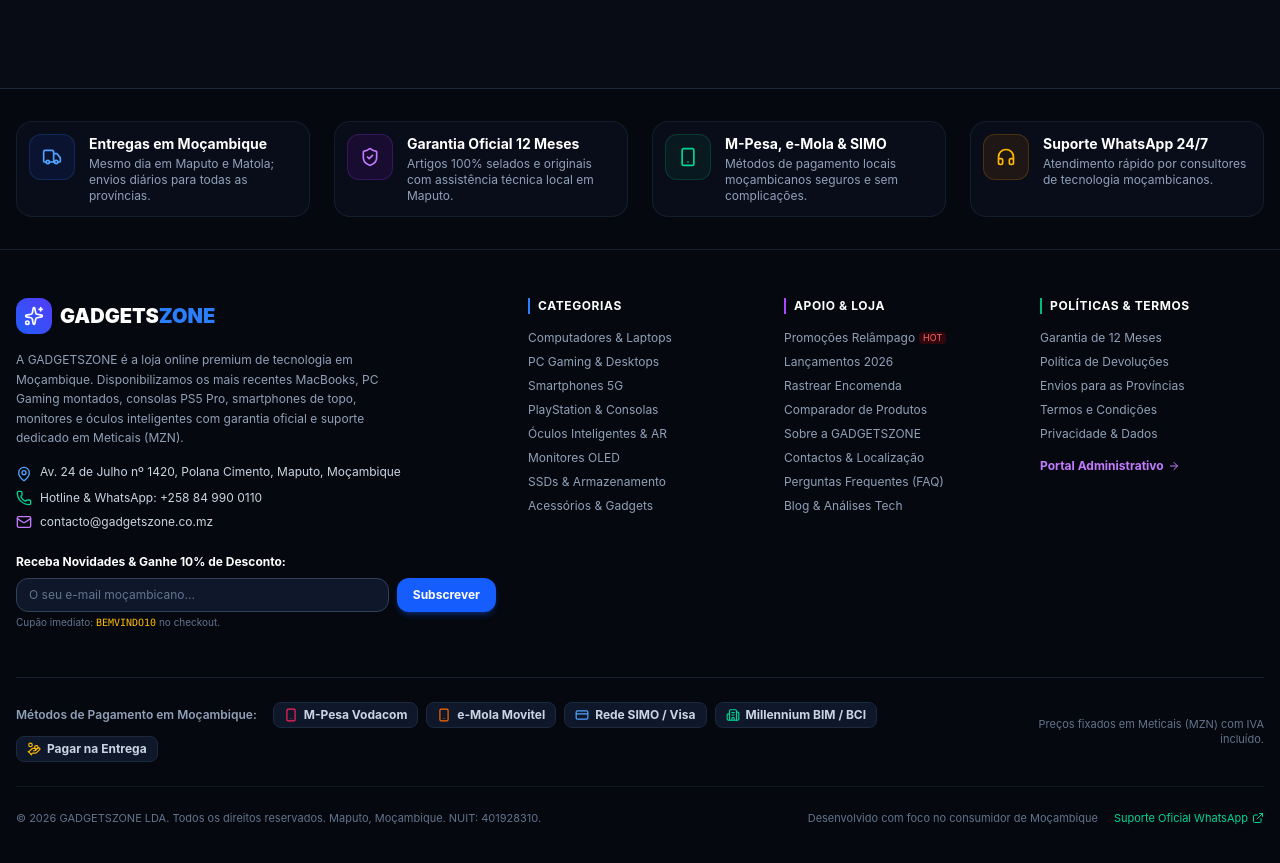
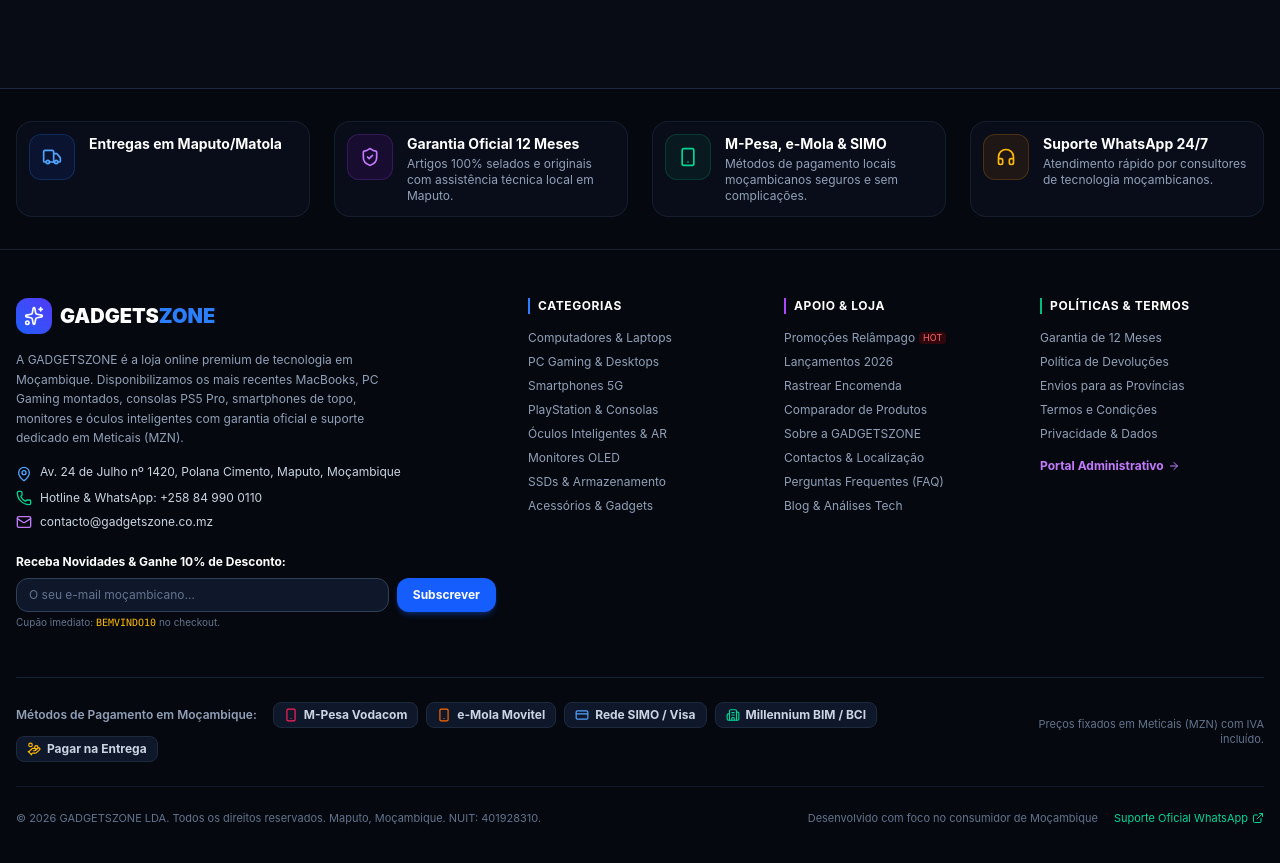
Before and after one commit to IPSumabana/GadgetsEletronicos, a React (Vite) app: page / in a window 1280 px wide. Shown: the part 4020-4883 px from the top of the page. Built offline with nearby package versions, Linux system fonts and the light colour scheme.

Commit message:
fix: update delivery information and support contact
Update footer delivery text to clarify Maputo/Matola focus and update the official WhatsApp support number.

```diff
--- a/src/components/layout/Footer.tsx
+++ b/src/components/layout/Footer.tsx
@@ -43,9 +43,9 @@ export const Footer: React.FC = () => {
               <Truck className="w-5 h-5" />
             </div>
             <div>
-              <h4 className="font-bold text-white text-sm">Entregas em Moçambique</h4>
+              <h4 className="font-bold text-white text-sm">Entregas em Maputo/Matola</h4>
               <p className="text-slate-400 text-xs mt-0.5">
-                Mesmo dia em Maputo e Matola; envios diários para todas as províncias.
+
               </p>
             </div>
           </div>
@@ -352,7 +352,7 @@ export const Footer: React.FC = () => {
           <div className="flex items-center gap-4">
             <span>Desenvolvido com foco no consumidor de Moçambique</span>
             <a
-              href="https://wa.me/258849900110"
+              href="https://wa.me/258823441439"
               target="_blank"
               rel="noopener noreferrer"
               className="text-emerald-400 hover:text-emerald-300 flex items-center gap-1"
```
